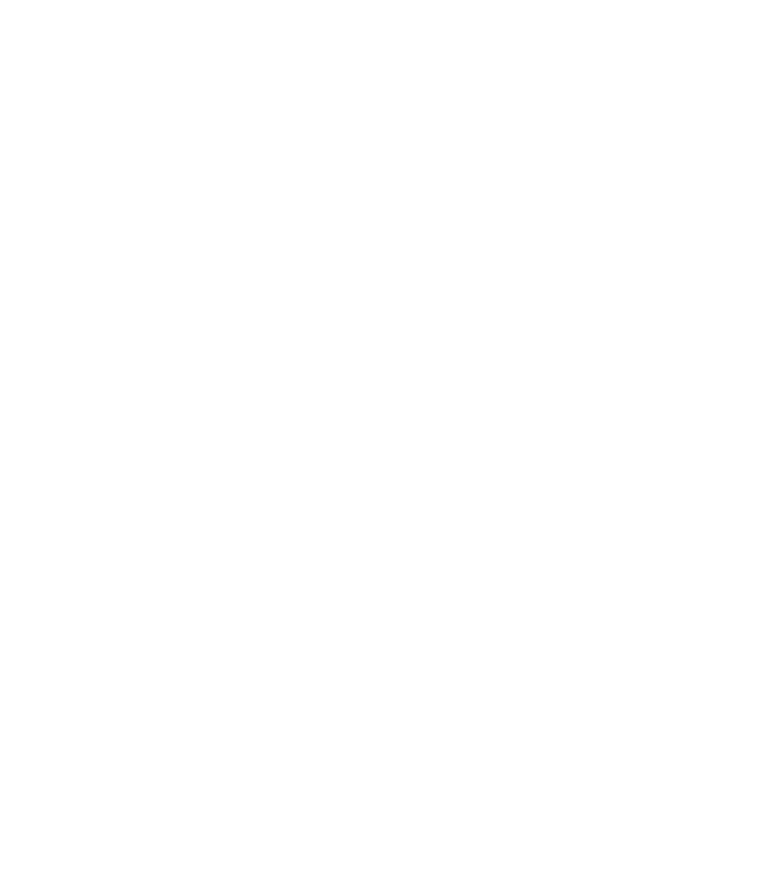
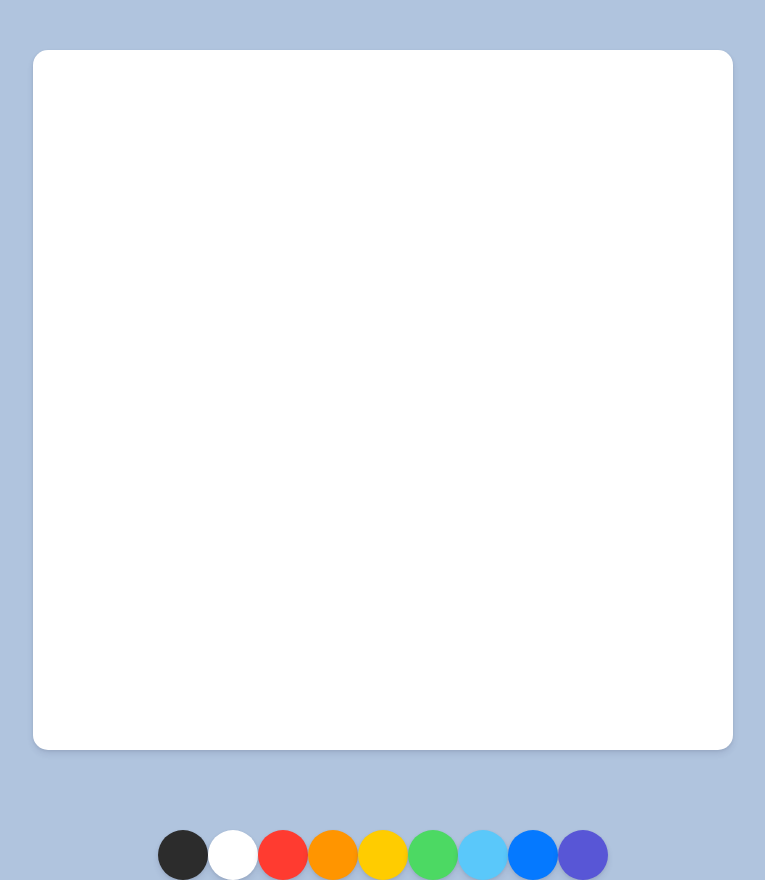
Before and after one commit to JoGangMin/paintjs, a plain HTML site: page index.html in a window 1280 px wide. Shown: the whole page, without its empty margins (257-1022 px from the left). Before the commit the page ends 800 px from the top, so only its background shows below. Drawn offline with Linux system fonts and the light colour scheme.

Commit message:
#1.1 Style Part One

```diff
--- a/index.html
+++ b/index.html
@@ -8,6 +8,20 @@
     <title>PaintJS</title>
 </head>
 <body>
+    <canvas id="jsCanvas" class="canvas"></canvas>
+    <div class="controls">
+        <div id="Jscolors" class="controls__colors">
+                <div class="controls__color" style="background-color:#2c2c2c"></div>
+                <div class="controls__color" style="background-color:white"></div>
+                <div class="controls__color" style="background-color:#FF3B30"></div>
+                <div class="controls__color" style="background-color:#FF9500"></div>
+                <div class="controls__color" style="background-color:#FFCC00"></div>
+                <div class="controls__color" style="background-color:#4CD963"></div>
+                <div class="controls__color" style="background-color:#5AC8FA"></div>
+                <div class="controls__color" style="background-color:#0579FF"></div>
+                <div class="controls__color" style="background-color:#5856D6"></div>
+        </div>
+    </div>
     <script src="app.js"></script>
 </body>
 </html>
--- /dev/null
+++ b/reset.css
@@ -0,0 +1,43 @@
+html, body, div, span, applet, object, iframe,
+h1, h2, h3, h4, h5, h6, p, blockquote, pre,
+a, abbr, acronym, address, big, cite, code,
+del, dfn, em, img, ins, kbd, q, s, samp,
+small, strike, strong, sub, sup, tt, var,
+b, u, i, center,
+dl, dt, dd, ol, ul, li,
+fieldset, form, label, legend,
+table, caption, tbody, tfoot, thead, tr, th, td,
+article, aside, canvas, details, embed,
+figure, figcaption, footer, header, hgroup,
+menu, nav, output, ruby, section, summary,
+time, mark, audio, video {
+	margin: 0;
+	padding: 0;
+	border: 0;
+	font-size: 100%;
+	font: inherit;
+	vertical-align: baseline;
+}
+/* HTML5 display-role reset for older browsers */
+article, aside, details, figcaption, figure,
+footer, header, hgroup, menu, nav, section {
+	display: block;
+}
+body {
+	line-height: 1;
+}
+ol, ul {
+	list-style: none;
+}
+blockquote, q {
+	quotes: none;
+}
+blockquote:before, blockquote:after,
+q:before, q:after {
+	content: '';
+	content: none;
+}
+table {
+	border-collapse: collapse;
+	border-spacing: 0;
+}
--- a/style.css
+++ b/style.css
@@ -0,0 +1,33 @@
+@import "reset.css";
+body{
+    background-color: lightsteelblue;
+    display: flex;
+    flex-direction: column;
+    align-items: center;
+    padding-top:50px;
+}
+
+.canvas{
+    width: 700px;
+    height: 700px;
+    background-color: white;
+    border-radius:15px;
+    box-shadow: 0 4px 6px rgba(50, 50, 93, 0.11), 0 1px 3px rgba(0, 0, 0, 0.08);
+}
+
+
+.controls .controls__colors{
+    display:flex;
+}
+
+.controls{
+    margin-top: 80px;
+}
+
+.controls__colors .controls__color{
+    width: 50px;
+    height: 50px;
+    box-shadow: 0 4px 6px rgba(50, 50, 93, 0.11), 0 1px 3px rgba(0, 0, 0, 0.08);
+    border-radius: 25px;
+    cursor: pointer;
+}
```
